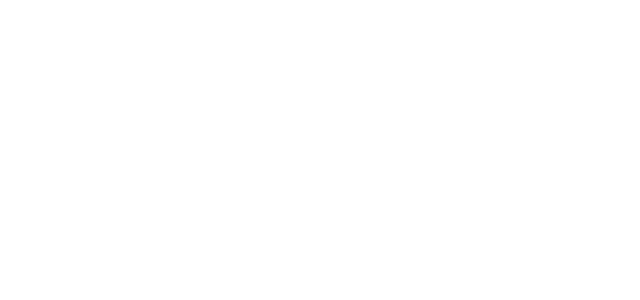
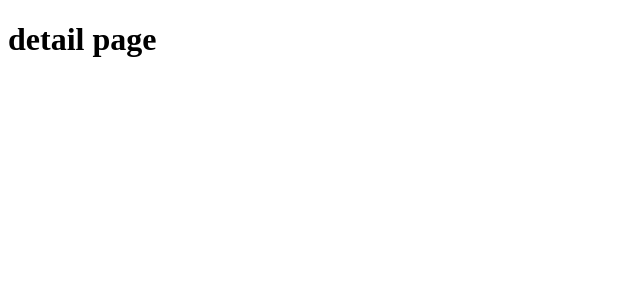
Before and after one commit to jakethrasher/list-and-details-part2, a React app: page /1 in a window 1280 px wide. Shown: the top 300 px of the page, without its empty margins (0-640 px from the left). Built offline with nearby package versions, Linux system fonts and the light colour scheme.

Commit message:
add router and test memory router

```diff
--- a/src/components/app/App.jsx
+++ b/src/components/app/App.jsx
@@ -3,24 +3,23 @@
         Switch,
         Route,
         BrowserRouter as Router
-      } from 'react-router-dom'
+      } from 'react-router-dom';
 import MovieContainer from '../../containers/MovieContainer';
-import MovieList from '../movies/MovieList';
-import Movie from '../movies/Movie';
+import MovieDetail from '../movies/MovieDetail';
 
 export default function App() {
   return (
   <Router>
     <Switch>
       <Route
+        path="/:id"
+        exact
+        component={MovieDetail}
+        />
+      <Route
         path="/"
         exact
         component={MovieContainer}
-        />
-      <Route
-        path="/:id"
-        exact
-        component={Movie}
         />
     </Switch>
   </Router>
--- a/src/components/movies/MovieDetail.jsx
+++ b/src/components/movies/MovieDetail.jsx
@@ -1,10 +1,7 @@
 import React from 'react';
-import PropTypes from 'prop-types';
 
 const MovieDetail = () =>(
-
+ <h1>detail page</h1>
 )
 
-MovieDetail.proptypes = {
-    image: PropTypes
-}
+export default MovieDetail;
--- a/src/services/movieDbApi.js
+++ b/src/services/movieDbApi.js
@@ -1,5 +1,5 @@
 export const fetchMovies = async () =>{
-    const res = await fetch(`https://api.themoviedb.org/3/movie/popular?api_key=${process.env.MOVIE_DATABSE_KEY}&language=en-US`)
+    const res = await fetch(`https://api.themoviedb.org/3/movie/popular?api_key=${process.env.MOVIE_DATABASE_KEY}&language=en-US`)
 
     const { results }= await res.json();
     return results.map(movie=>({
```
Also changed, not shown: 1 other file (tests, documents, lock files or other folders).
